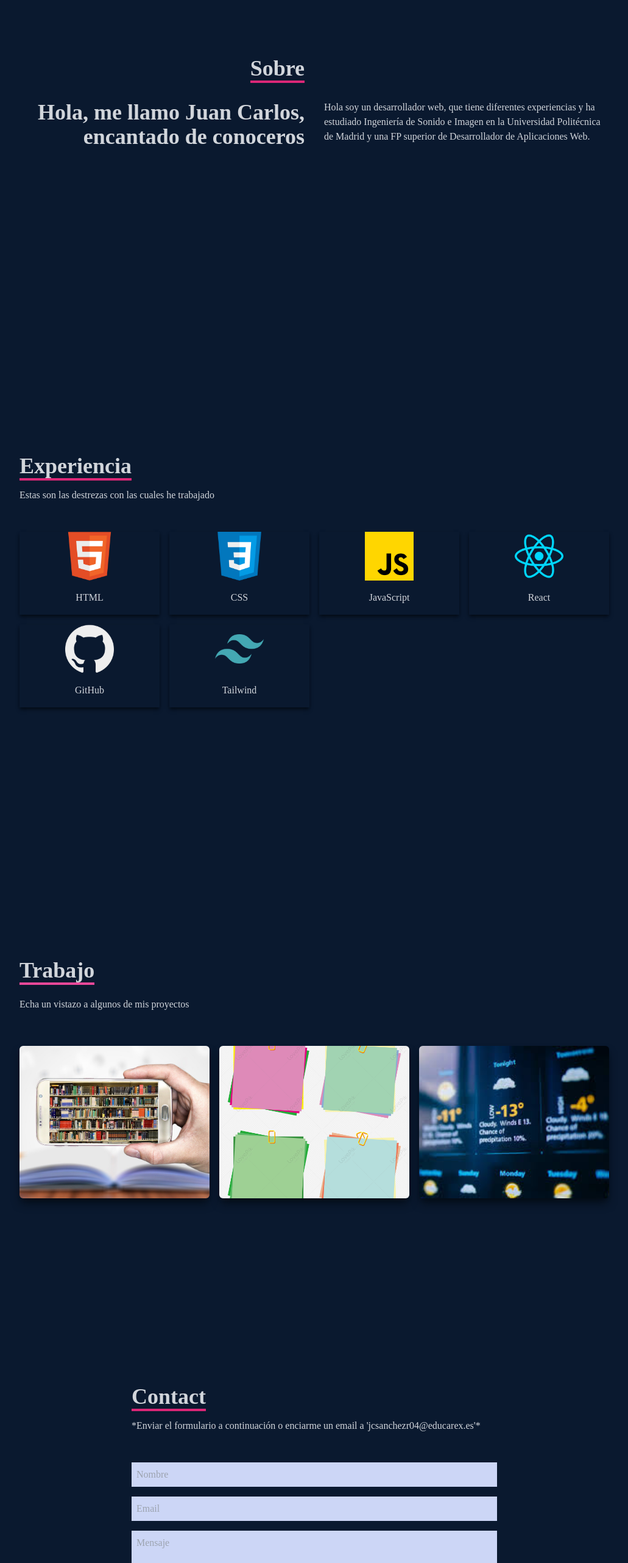
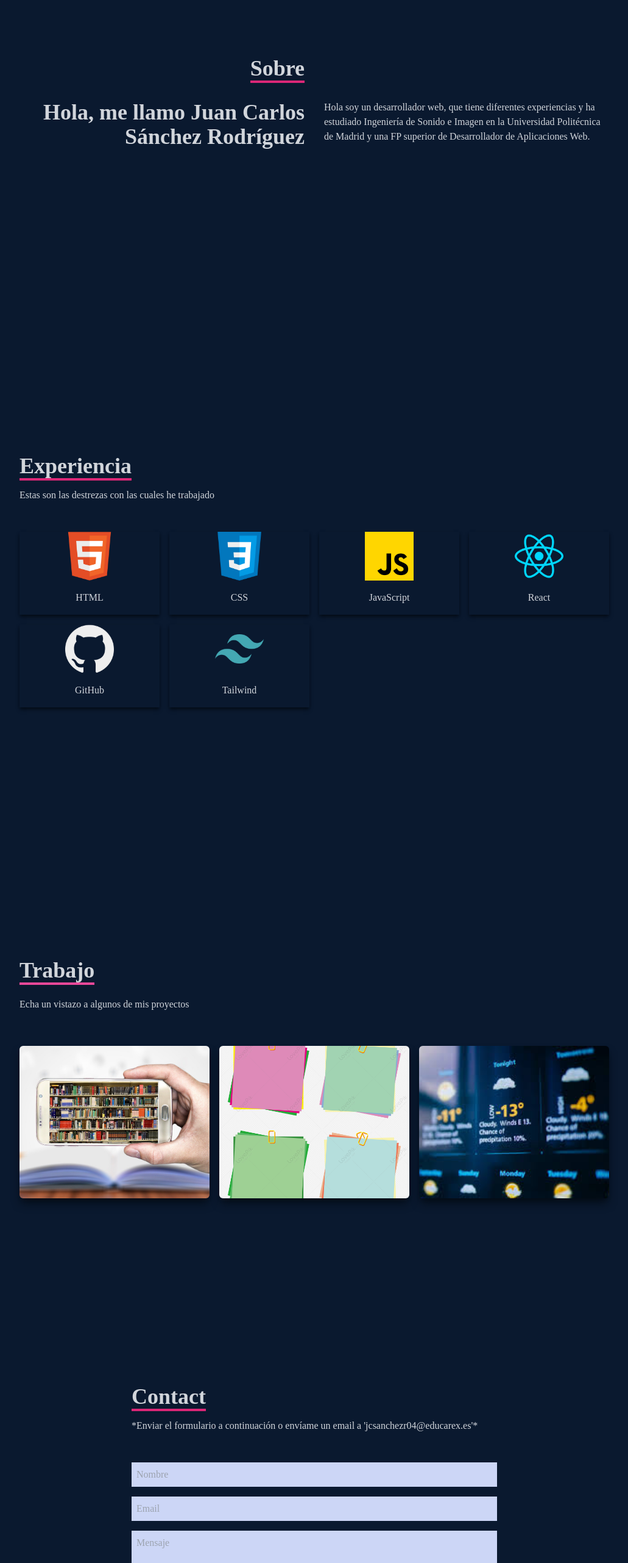
Before and after one commit to juancasanchez6/portfolio-react, a React (Create React App) app: page / in a window 1280 px wide. Shown: the part 1032-3595 px from the top of the page at 61% size, without its empty margins (124-1155 px from the left). Built offline with nearby package versions, Linux system fonts and the light colour scheme.

Commit message:
Update-Portfolio

```diff
--- a/src/componentes/About.js
+++ b/src/componentes/About.js
@@ -14,7 +14,7 @@ const About = () => {
         </div>
         <div className="max-w-[1000px] w-full grid sm:grid-cols-2 gap-8 px-4">
           <div className="sm:text-right text-4xl font-bold">
-            <p>Hola, me llamo Juan Carlos, encantado de conoceros</p>
+            <p>Hola, me llamo Juan Carlos Sánchez Rodríguez</p>
           </div>
           <div>
             <p>
--- a/src/componentes/Contact.js
+++ b/src/componentes/Contact.js
@@ -12,7 +12,7 @@ const Contact = () => {
             Contact
           </p>
           <p className="text-gray-300 py-4">
-            *Enviar el formulario a continuación o enciarme un email a
+            *Enviar el formulario a continuación o envíame un email a
             'jcsanchezr04@educarex.es'*
           </p>
         </div>
```
